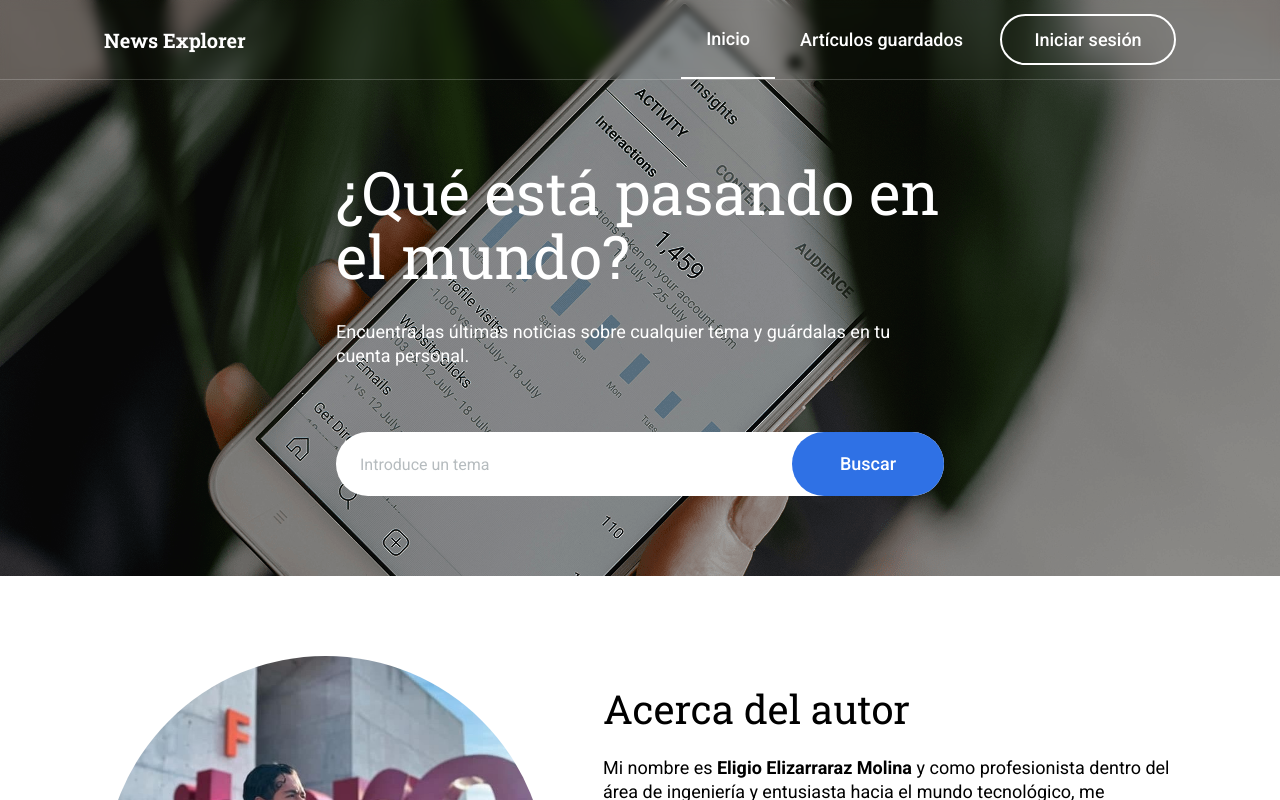
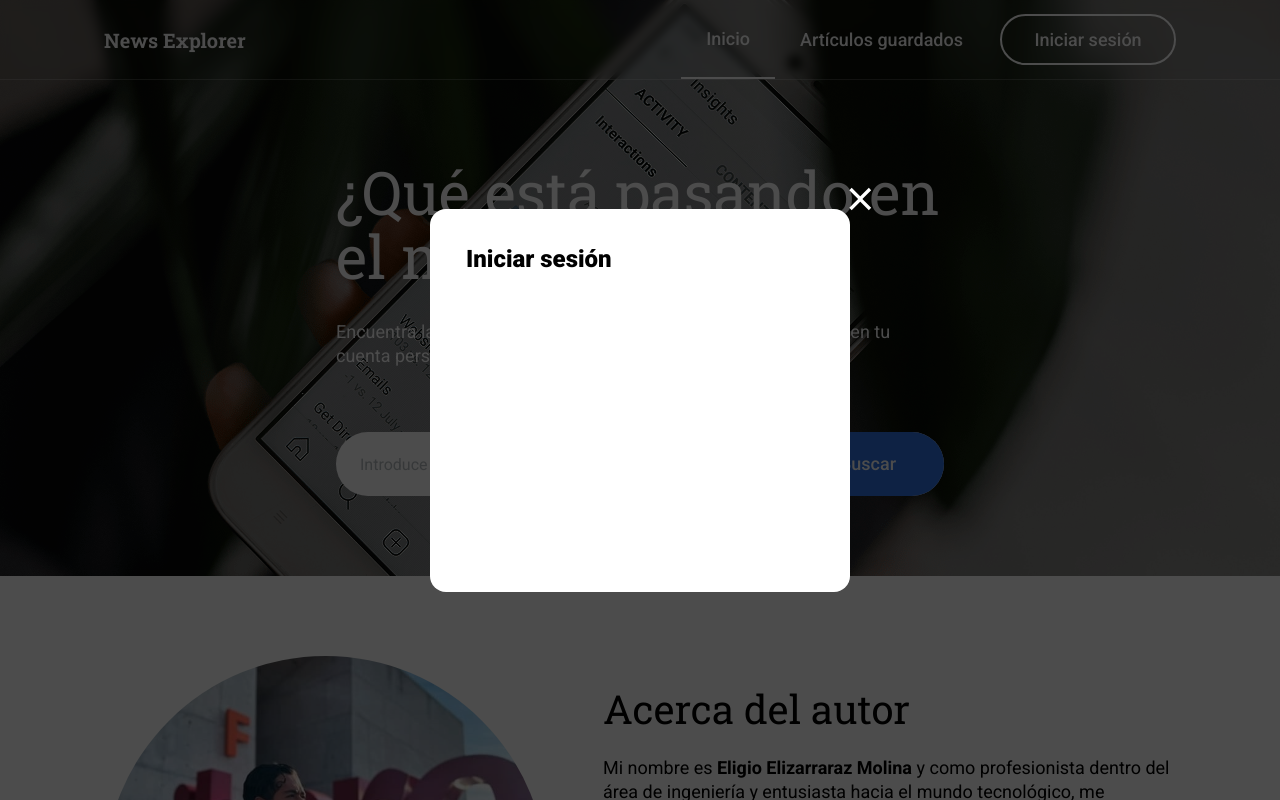
Before and after one commit to elizarrarazeligio/news_explorer_project-frontend, a Next.js app: page / in a window 1280 px wide. Both pictures are taken after a click on the button "Iniciar sesión". Shown: the top 800 px of the page. Built offline with nearby package versions, Linux system fonts and the light colour scheme.

Commit message:
feat: added ModalWithForm component and implemented open and close functionalities within Navigtaion component

```diff
--- /dev/null
+++ b/src/components/Login.tsx
@@ -0,0 +1,3 @@
+export default function Login() {
+  return <form action=""></form>;
+}
--- a/src/components/ModalWithForm.tsx
+++ b/src/components/ModalWithForm.tsx
@@ -1,3 +1,32 @@
 import "@/styles/modal.css";
+import { MouseEventHandler, ReactNode } from "react";
+import Image from "next/image";
 
-export default function ModalWithForm() {}
+interface ModalWithFormProps {
+  title: string;
+  children: ReactNode;
+  closePopup: MouseEventHandler;
+  handleEscClose: (e: KeyboardEvent) => void;
+}
+
+export default function ModalWithForm(props: ModalWithFormProps) {
+  const { title, children, closePopup, handleEscClose } = props;
+  document.addEventListener("keydown", handleEscClose);
+
+  return (
+    <section className="modal flex">
+      <div className="modal__container flex flex-col px-[36px] py-[32px] rounded-[16px]">
+        <Image
+          src="/close.svg"
+          alt="Close icon"
+          width={40}
+          height={40}
+          className="modal__close"
+          onClick={closePopup}
+        />
+        <h3 className="modal__title font-black">{title}</h3>
+        {children}
+      </div>
+    </section>
+  );
+}
--- a/src/components/Navigation.tsx
+++ b/src/components/Navigation.tsx
@@ -2,10 +2,37 @@
 
 import "@/styles/nav.css";
 import NavItem from "./NavItem";
+import ModalWithForm from "./ModalWithForm";
 import { robotoSlab } from "@/vendor/fonts";
+import { FormEvent, KeyboardEventHandler, ReactNode, useState } from "react";
+import Login from "./Login";
 
 export default function Navigation() {
+  const [popup, setPopup] = useState<{
+    title: string;
+    children: ReactNode;
+  } | null>(null);
+
+  const openPopup = (popup: { title: string; children: ReactNode }) => {
+    setPopup(popup);
+  };
+
+  const closePopup = () => {
+    setPopup(null);
+    document.removeEventListener("keydown", handleEscClose);
+  };
+
+  const handleEscClose = (e: KeyboardEvent) => {
+    if (e.key === "Escape") closePopup();
+  };
+
+  const loginPopup = {
+    title: "Iniciar sesión",
+    children: <Login />,
+  };
+
   return (
+    <>
       <div className="navigation flex w-full h-[80px] px-[104px] absolute top-0 border-b-1 border-current/20">
         <span
           className={`navigation__title ${robotoSlab.className} font-bold`}
@@ -18,10 +45,23 @@ export default function Navigation() {
             <NavItem title="Inicio" link="/" />
             <NavItem title="Artículos guardados" link="/saved-news" />
           </ul>
-        <button className="navigation__button w-[176px] p-[12px] rounded-full hover:bg-current">
+          <button
+            className="navigation__button w-[176px] p-[12px] rounded-full hover:bg-current transition-all duration-300 font-medium"
+            onClick={() => openPopup(loginPopup)}
+          >
             <span className="navigation__button-text">Iniciar sesión</span>
           </button>
         </nav>
       </div>
+      {popup && (
+        <ModalWithForm
+          title={popup.title}
+          closePopup={closePopup}
+          handleEscClose={handleEscClose}
+        >
+          {popup.children}
+        </ModalWithForm>
+      )}
+    </>
   );
 }
--- /dev/null
+++ b/src/components/Register.tsx
@@ -0,0 +1 @@
+export default function Register() {}
--- a/src/styles/modal.css
+++ b/src/styles/modal.css
@@ -0,0 +1,44 @@
+@import url("./globals.css");
+
+.modal {
+  align-items: center;
+  justify-content: center;
+  height: 100vh;
+  width: 100%;
+  background-color: rgba(0, 0, 0, 0.7);
+  position: fixed;
+  top: 0;
+  left: 0;
+  z-index: 2;
+  opacity: 1;
+  transition: opacity 0.5s ease;
+  @starting-style {
+    opacity: 0;
+  }
+}
+
+.modal__container {
+  align-items: center;
+  background-color: var(--background-primary);
+  width: 420px;
+  height: 383px;
+  position: fixed;
+}
+
+.modal__close {
+  position: absolute;
+  top: -30px;
+  right: -30px;
+  cursor: pointer;
+}
+
+.modal__close:hover {
+  opacity: 0.6;
+  transform: scale(1.1);
+}
+
+.modal__title {
+  font-size: var(--font-size-extra-2);
+  color: var(--color-primary);
+  align-self: flex-start;
+}
--- a/src/styles/nav.css
+++ b/src/styles/nav.css
@@ -44,6 +44,7 @@
 
 .navigation__button:hover .navigation__button-text {
   filter: invert(100%);
+  transition: all 0.3s;
 }
 
 @media screen and (max-width: 1024px) {
--- a/src/styles/slider.css
+++ b/src/styles/slider.css
@@ -18,7 +18,7 @@
   top: 0;
   width: 100px;
   height: 100%;
-  z-index: 2;
+  z-index: 1;
 }
 
 .slider__container::before {
```
Also changed, not shown: public/close.svg (added). Lines whose indentation alone changed are shown as unchanged.
